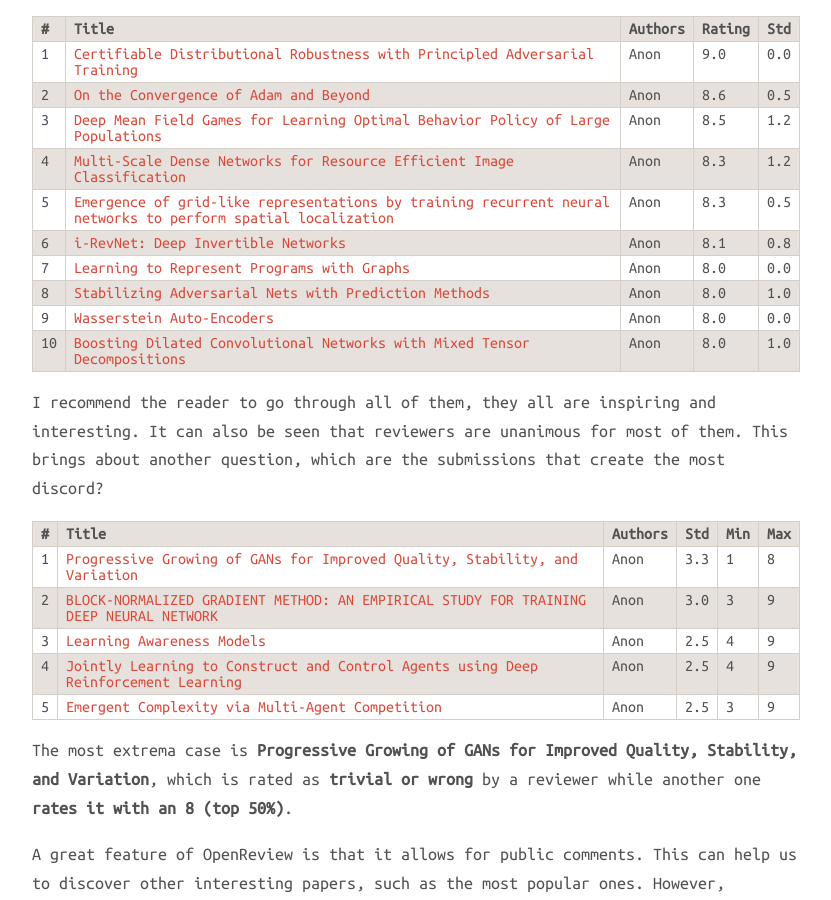
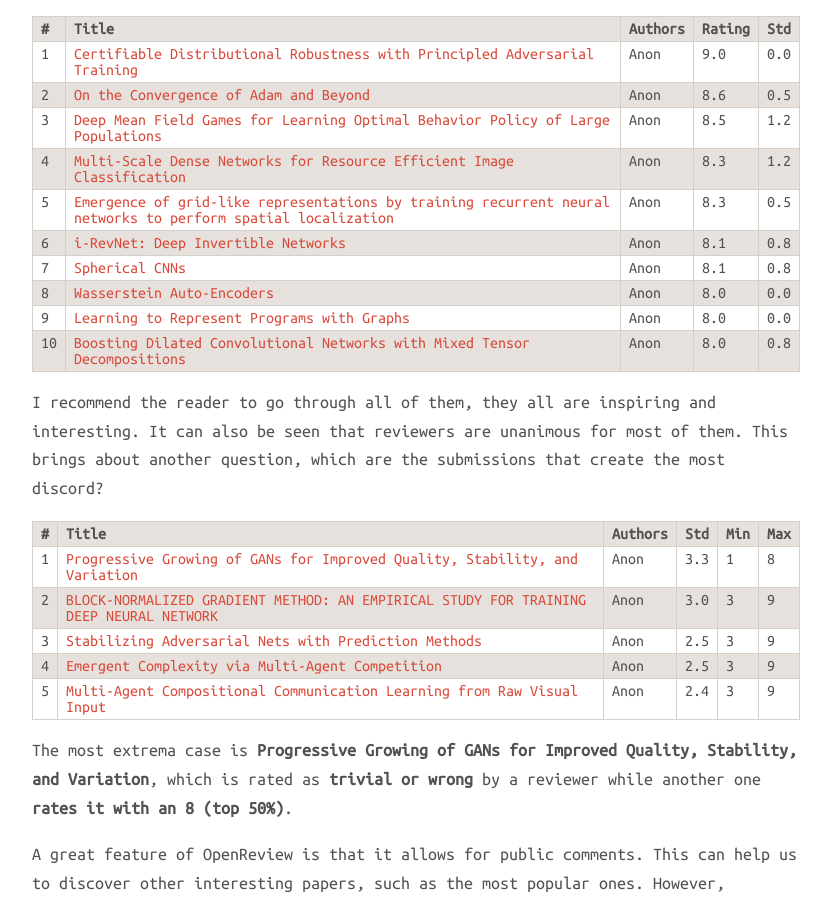
Before and after one commit to prlz77/prlz77.github.io, a Jekyll site: the page built from _posts/2017-12-04-iclr2018-stats.markdown, in a window 1280 px wide and 900 px high, scrolled down 2185 px. Shown: the whole window, without its empty margins (224-1055 px from the left). Built offline with Jekyll 4.4.1, drawn with Linux system fonts in a browser that asks for light colours; nearby versions of some CDN libraries; comment, search, counter and statistics services are not loaded.

Commit message:
upload last source

```diff
--- a/_includes/iclr2018/top10.md
+++ b/_includes/iclr2018/top10.md
@@ -5,7 +5,7 @@
 | 4 | [Multi-Scale Dense Networks for Resource Efficient Image Classification](https://openreview.net/forum?id=Hk2aImxAb) | Anon | 8.3 | 1.2 |
 | 5 | [Emergence of grid-like representations by training recurrent neural networks to perform spatial localization](https://openreview.net/forum?id=B17JTOe0-) | Anon | 8.3 | 0.5 |
 | 6 | [i-RevNet: Deep Invertible Networks](https://openreview.net/forum?id=HJsjkMb0Z) | Anon | 8.1 | 0.8 |
-| 7 | [Learning to Represent Programs with Graphs](https://openreview.net/forum?id=BJOFETxR-) | Anon | 8.0 | 0.0 |
-| 8 | [Stabilizing Adversarial Nets with Prediction Methods](https://openreview.net/forum?id=Skj8Kag0Z) | Anon | 8.0 | 1.0 |
-| 9 | [Wasserstein Auto-Encoders](https://openreview.net/forum?id=HkL7n1-0b) | Anon | 8.0 | 0.0 |
-| 10 | [Boosting Dilated Convolutional Networks with Mixed Tensor Decompositions](https://openreview.net/forum?id=S1JHhv6TW) | Anon | 8.0 | 1.0 |
+| 7 | [Spherical CNNs](https://openreview.net/forum?id=Hkbd5xZRb) | Anon | 8.1 | 0.8 |
+| 8 | [Wasserstein Auto-Encoders](https://openreview.net/forum?id=HkL7n1-0b) | Anon | 8.0 | 0.0 |
+| 9 | [Learning to Represent Programs with Graphs](https://openreview.net/forum?id=BJOFETxR-) | Anon | 8.0 | 0.0 |
+| 10 | [Boosting Dilated Convolutional Networks with Mixed Tensor Decompositions](https://openreview.net/forum?id=S1JHhv6TW) | Anon | 8.0 | 0.8 |
--- a/_includes/iclr2018/top5controversy.md
+++ b/_includes/iclr2018/top5controversy.md
@@ -1,6 +1,6 @@
 | **#** | **Title** | **Authors** | **Std** | **Min** | **Max** |
 | 1 | [Progressive Growing of GANs for Improved Quality, Stability, and Variation](https://openreview.net/forum?id=Hk99zCeAb) | Anon | 3.3 | 1 | 8 |
 | 2 | [BLOCK-NORMALIZED GRADIENT METHOD: AN EMPIRICAL STUDY FOR TRAINING DEEP NEURAL NETWORK](https://openreview.net/forum?id=ry831QWAb) | Anon | 3.0 | 3 | 9 |
-| 3 | [Learning Awareness Models](https://openreview.net/forum?id=r1HhRfWRZ) | Anon | 2.5 | 4 | 9 |
-| 4 | [Jointly Learning to Construct and Control Agents using Deep Reinforcement Learning](https://openreview.net/forum?id=SyfiiMZA-) | Anon | 2.5 | 4 | 9 |
-| 5 | [Emergent Complexity via Multi-Agent Competition](https://openreview.net/forum?id=Sy0GnUxCb) | Anon | 2.5 | 3 | 9 |
+| 3 | [Stabilizing Adversarial Nets with Prediction Methods](https://openreview.net/forum?id=Skj8Kag0Z) | Anon | 2.5 | 3 | 9 |
+| 4 | [Emergent Complexity via Multi-Agent Competition](https://openreview.net/forum?id=Sy0GnUxCb) | Anon | 2.5 | 3 | 9 |
+| 5 | [Multi-Agent Compositional Communication Learning from Raw Visual Input](https://openreview.net/forum?id=rknt2Be0-) | Anon | 2.4 | 3 | 9 |
```
Also changed, not shown: assets/images/iclr2018/confscore.svg, assets/images/iclr2018/score_histogram.svg, assets/images/iclr2018/sentimentvscore.svg.
